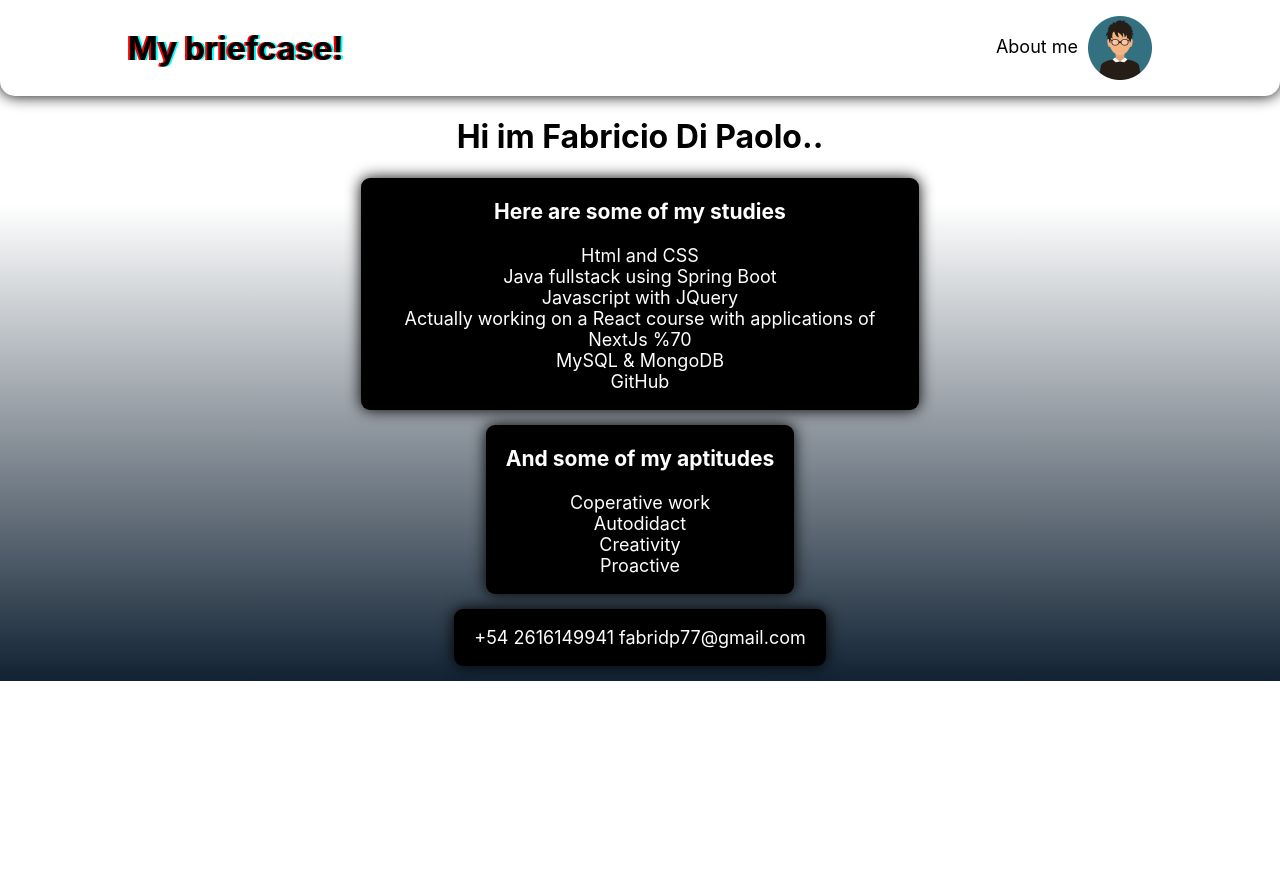
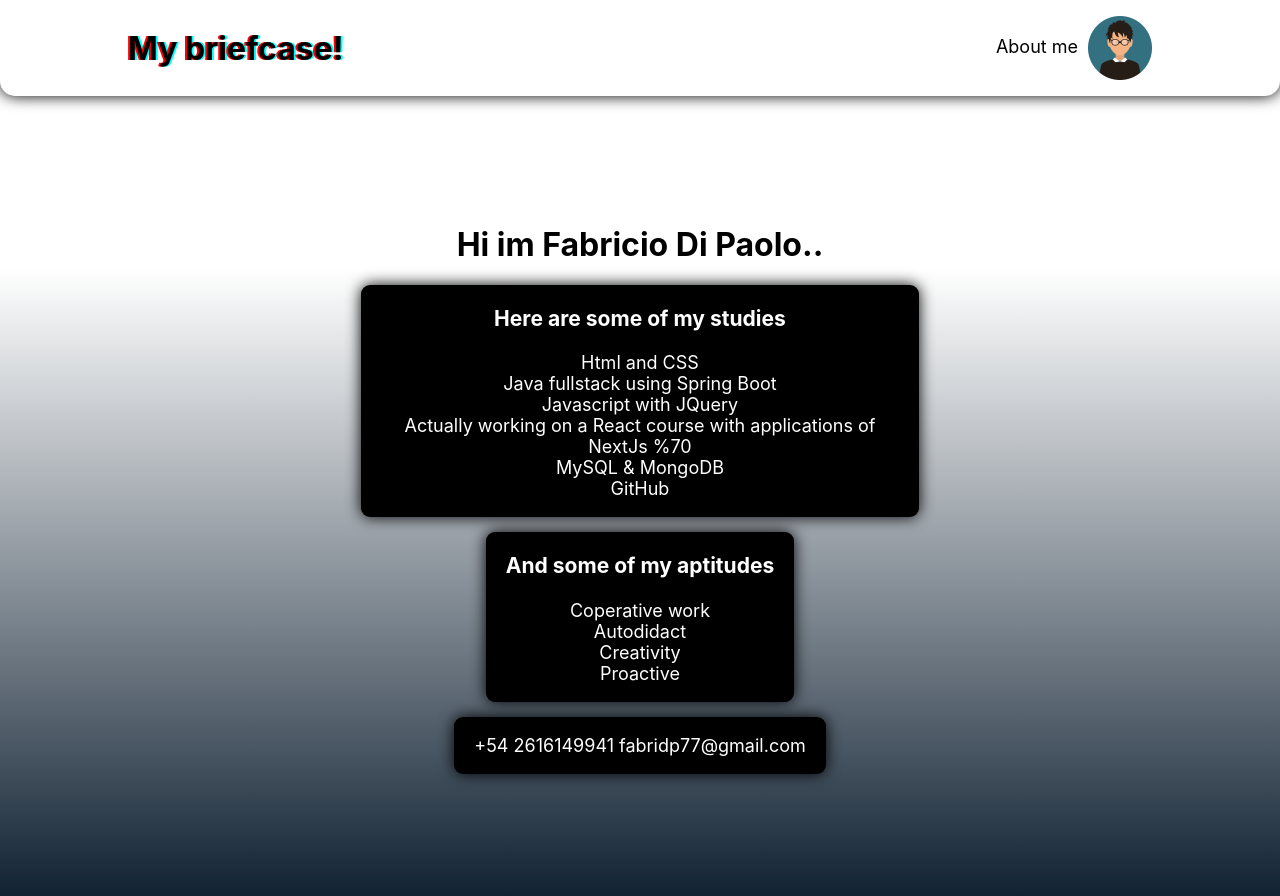
Before and after one commit to fabri2605/my-briefcase, a Next.js app: page /about-me in a window 1280 px wide. Before the commit the page ends 800 px from the top, so only its background shows below. Built offline with nearby package versions, Linux system fonts and the light colour scheme.

Commit message:
bg-fixed

```diff
--- a/components/Layout.js
+++ b/components/Layout.js
@@ -1,11 +1,15 @@
-import NavBar from "./NavBar";
-import classes from "./NavBar.module.css";
+import NavBar from './NavBar';
+import classes from './NavBar.module.css';
 
 const Layout = (props) => {
-    return <div>
-        <NavBar></NavBar>
-        <main className={classes.main}>{props.children}</main>
-    </div>
+    return (
+        <div>
+            <main className={classes.main}>
+                <NavBar></NavBar>
+                {props.children}
+            </main>
+        </div>
+    );
 };
 
 export default Layout;
--- a/components/NavBar.module.css
+++ b/components/NavBar.module.css
@@ -10,6 +10,7 @@
     border-bottom-left-radius: 15px;
     border-bottom-right-radius: 15px;
     box-shadow: 0px 0px 15px black;
+    z-index: 2;
 }
 .container .logo {
     font-size: 2rem;
@@ -56,6 +57,12 @@
     font-size: large;
 }
 
+.main{
+    background: linear-gradient(white 30%, #123);
+
+    z-index: 1;
+}
+
 @media screen and (max-width: 517px){
     .avatar label{
         display: none;
--- a/components/PagesList.js
+++ b/components/PagesList.js
@@ -3,7 +3,7 @@ import PageItem from './PageItem';
 import classes from './PagesList.module.css';
 const PagesList = (props) => {
     return (
-        <div className='centered'>
+        <div className='centered tall'>
             <h2 className={classes.open}>Welcome to my briefcase, feel free to try some of my pages!</h2>
             {props.pages.map((e) => {
                 return (
--- a/pages/about-me/index.js
+++ b/pages/about-me/index.js
@@ -4,7 +4,7 @@ import Head from 'next/head';
 
 const AboutMe = (props) => {
     return (
-        <div className='centered'>
+        <div className='centered tall'>
             <Head>
                 <title>My Creations</title>
                 <link rel='icon' href='/favicon.ico' />
--- a/styles/globals.css
+++ b/styles/globals.css
@@ -1,8 +1,8 @@
 html,
 body {
-    background-color: #123;
-    background: linear-gradient(white 30%, #123);
-    height: 100;
+
+
+    height: 100%;
     padding: 0;
     margin: 0;
     color: rgb(255, 255, 255);
@@ -25,6 +25,10 @@ a {
     justify-content: center;
     align-items: center;
     flex-direction: column;
+}
+
+.tall{
+    height: 100vh;
 }
 
 .master {
```
